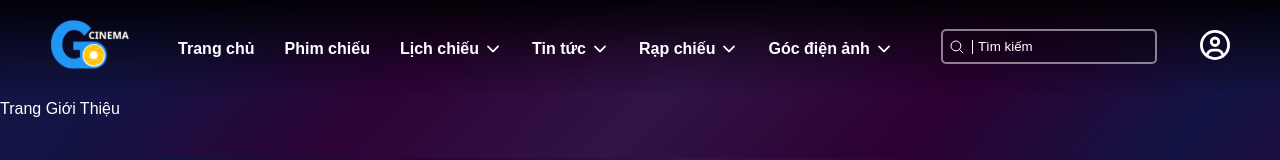
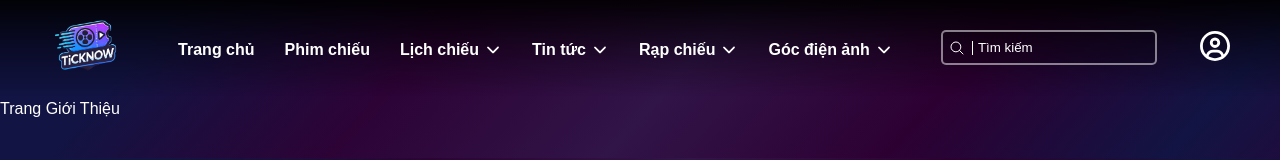
Before and after one commit to trangioi0412/CinemaGo, a Next.js app in the folder duAnTotNghiep/: page /about in a window 1280 px wide. Shown: the top 160 px of the page. Built offline with nearby package versions, Linux system fonts and the light colour scheme.

Commit message:
logo change
lollll

```diff
--- a/duAnTotNghiep/src/app/Components/Navbar/Navbar.tsx
+++ b/duAnTotNghiep/src/app/Components/Navbar/Navbar.tsx
@@ -100,7 +100,7 @@ export default function Navbar() {
   return (
     <div className={style.header}>
       <a href="/" className={style.logo}>
-        <img src="/logo.svg" className={style.imgLogo} alt="" />
+        <img src="/logo.png" className={style.imgLogo} alt="" />
       </a>
 
       <nav>
```
Also changed, not shown: duAnTotNghiep/public/logo.png, duAnTotNghiep/src/app/movie.interface.ts (line endings or trailing spaces).
